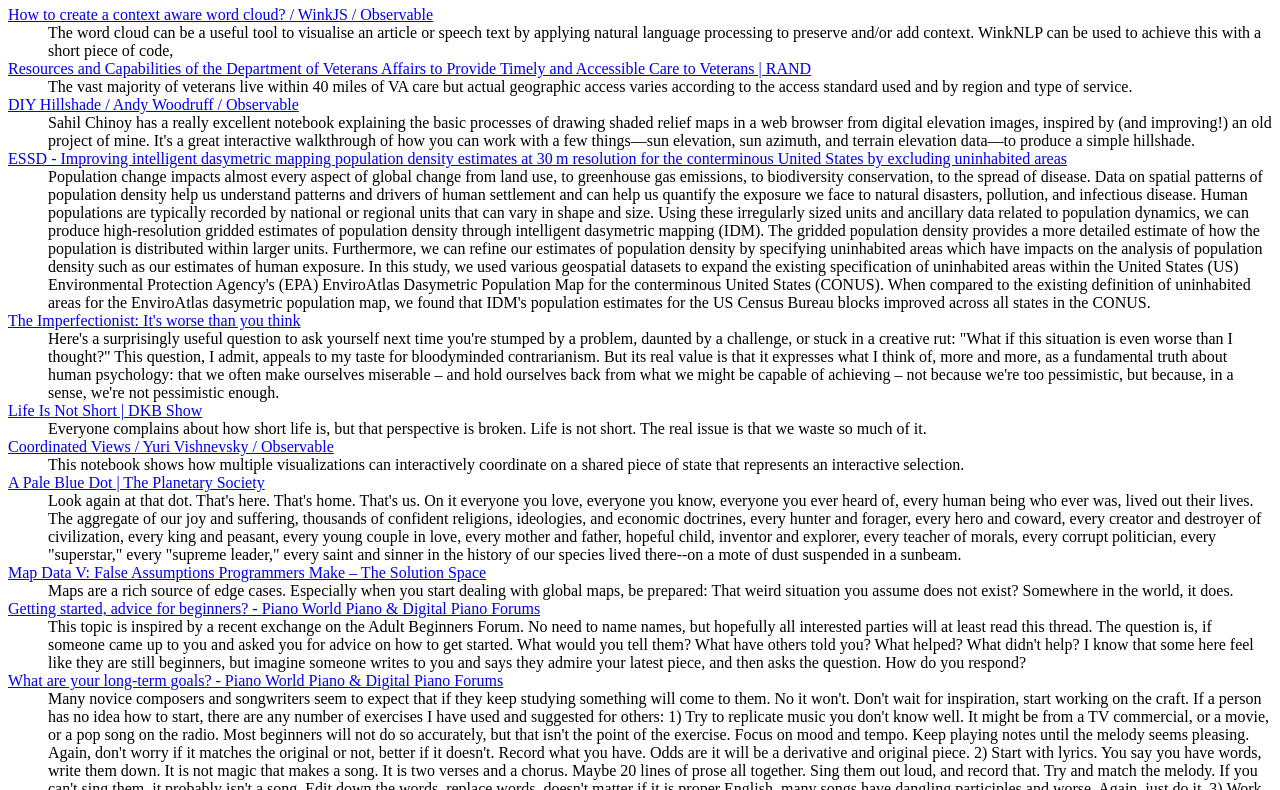
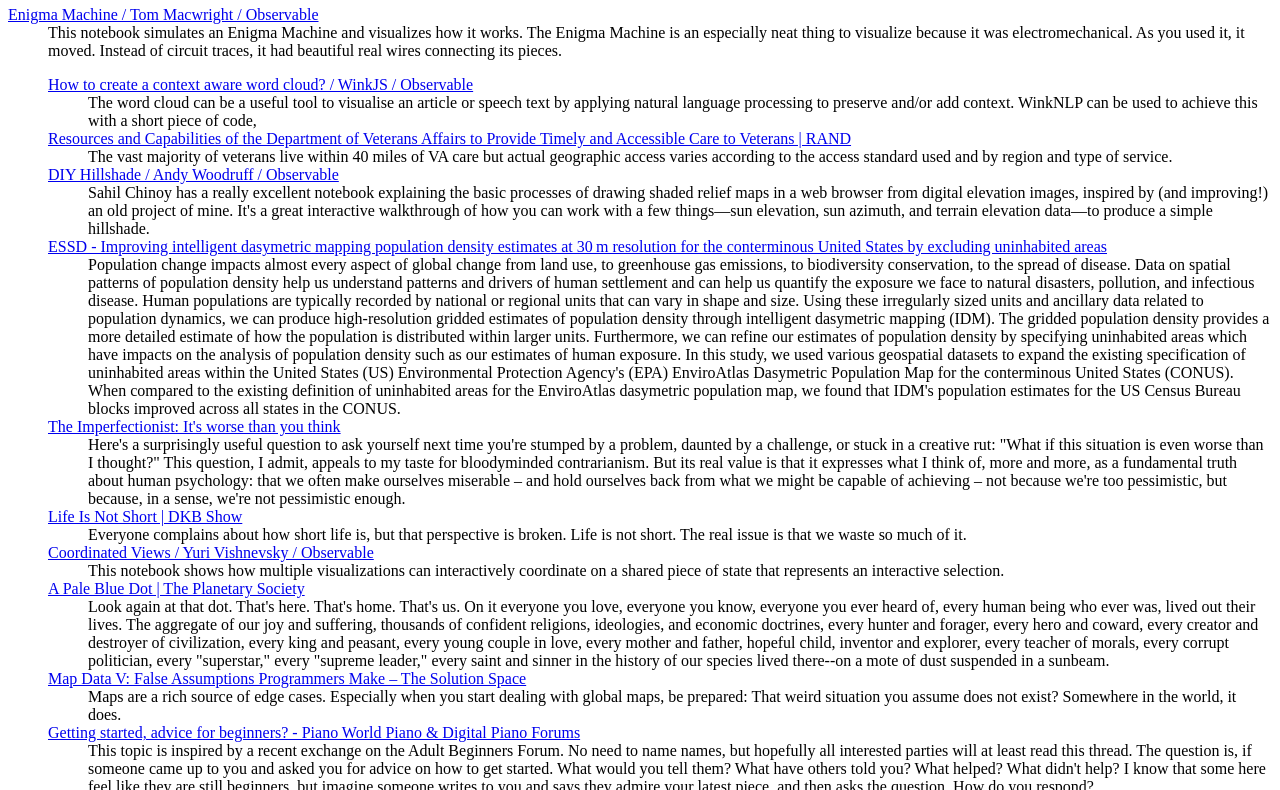
Before and after one commit to gallowayevan/gllwy, a plain HTML site: page public/bookmarks.html in a window 1280 px wide. Shown: the part 60-850 px from the top of the page. Drawn offline with Linux system fonts and the light colour scheme.

Commit message:
add enigma

```diff
--- a/public/bookmarks.html
+++ b/public/bookmarks.html
@@ -3,6 +3,9 @@
 <META HTTP-EQUIV="Content-Type" CONTENT="text/html; charset=UTF-8">
 <TITLE>Bookmarks</TITLE>
 <H1>Bookmarks</H1>
+    <DL><p><DT><A HREF="https://observablehq.com/@tmcw/enigma-machine" ADD_DATE="2022-08-17" PRIVATE="0" TOREAD="0" TAGS="data-visualization">Enigma Machine / Tom Macwright / Observable</A>
+<DD>This notebook simulates an Enigma Machine and visualizes how it works. The Enigma Machine is an especially neat thing to visualize because it was electromechanical. As you used it, it moved. Instead of circuit traces, it had beautiful real wires connecting its pieces.
+
 <DL><p><DT><A HREF="https://observablehq.com/@winkjs/how-to-create-a-context-aware-word-cloud?collection=@winkjs/winknlp-recipes" ADD_DATE="1659381015" PRIVATE="0" TOREAD="0" TAGS="nlp,data-visualization">How to create a context aware word cloud? / WinkJS / Observable</A>
 <DD>The word cloud can be a useful tool to visualise an article or speech text by applying natural language processing to preserve and/or add context. WinkNLP can be used to achieve this with a short piece of code,
 
```
